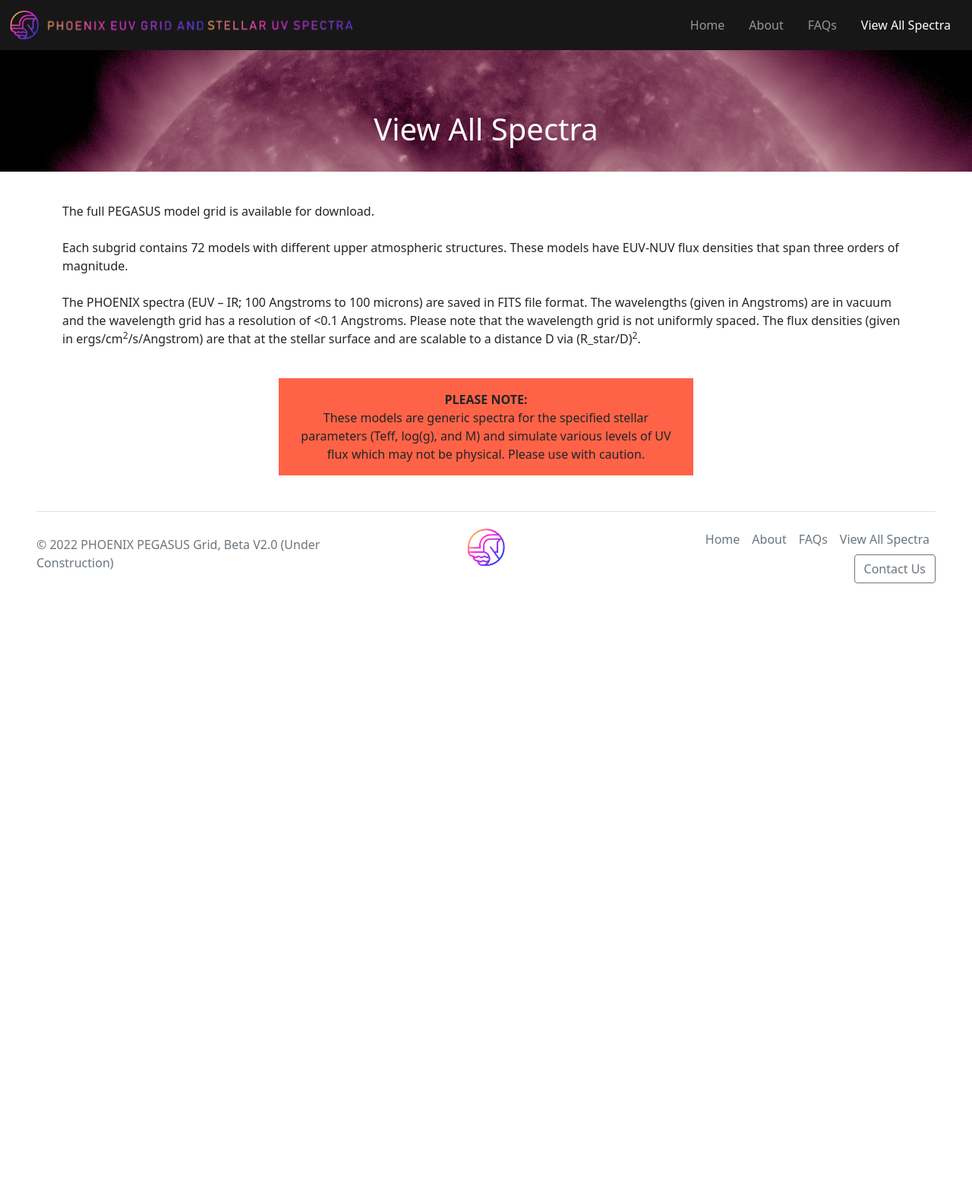
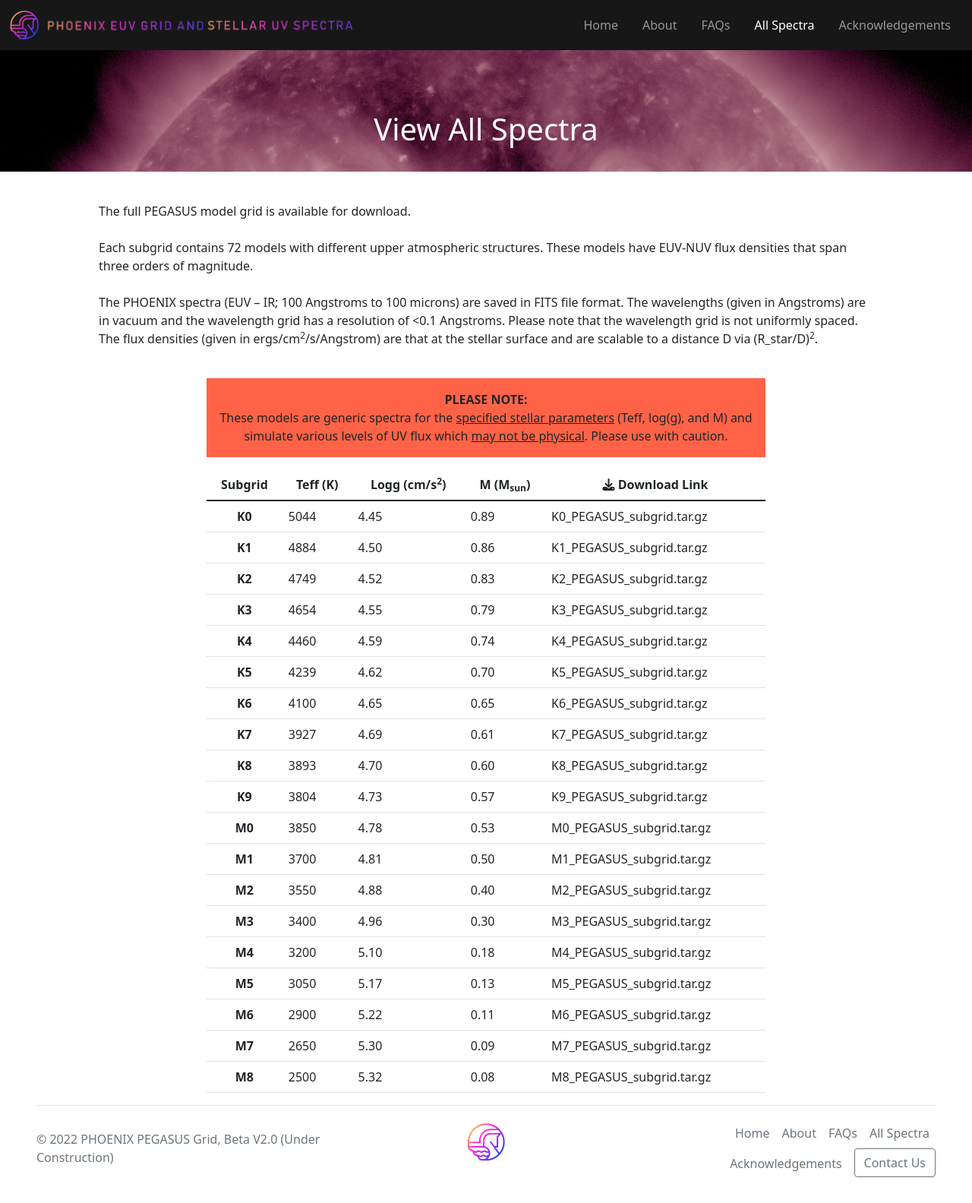
Before and after one commit to maliabarker/euv-spectra-site, a Flask app: page /all-spectra in a window 1280 px wide. Shown: the whole page at 76% size. Before the commit the page ends 768 px from the top, so only its background shows below. Run offline with Flask 2, Linux system fonts and the light colour scheme; parts of the project's set-up code (start-up, migrations or seed data) failed here and were passed over; some libraries are stand-ins or nearby versions.

Commit message:
[add, edit] acknowledgements, edits to faq and about

```diff
--- a/euv_spectra_app/main/routes.py
+++ b/euv_spectra_app/main/routes.py
@@ -338,6 +338,14 @@ def index_spectra():
 
 
 
+'''————————————Acknowledgements PAGE————————————'''
+@main.route('/acknowledgements', methods=['GET'])
+def acknowledgements():
+    return render_template('acknowledgements.html')
+
+
+
+
 '''————————————CONTACT SUBMIT————————————'''
 @main.route('/contact', methods=['POST'])
 def send_email():
--- a/euv_spectra_app/templates/about.html
+++ b/euv_spectra_app/templates/about.html
@@ -29,7 +29,7 @@
                 <ul>
                     <li>To select a PHOENIX photosphere model that is used for subtracting out the star's photospheric contribution from the GALEX flux densities
                         The photosphere model grid is sampled as such: Teff = 2500 - 5100 K (ΔTeff = 10 K), log(g) = 4.35 - 5.35 cm/s2 (Δlog(g) = 0.01), M = 0.08 - 0.9 Msun (ΔM = 0.1)) </li>
-                    <li>To select a subgrid (hyperlink to VIEW ALL SPECTRA page) of closest matching spectral subtype from which to identify the best representative model for the searched star</li>
+                    <li>To select a <a href="/index-spectra">subgrid</a> of closest matching spectral subtype from which to identify the best representative model for the searched star</li>
                 </ul><br>
 
                 Radius and distance are used to scale the GALEX fluxes to the stellar surface. The PHOENIX models are similarly scaled to the stellar surface and have no photospheric contribution included. <br> <br>
--- a/euv_spectra_app/templates/index-spectra.html
+++ b/euv_spectra_app/templates/index-spectra.html
@@ -1,5 +1,29 @@
 {% extends 'base.html' %}
 {% set active_page = "all-spectra" %}
+
+{% set grid_options = [
+    ('K0', '5044', '4.45', '0.89', 'K0_PEGASUS_subgrid.tar.gz'),
+    ('K1', '4884', '4.50', '0.86', 'K1_PEGASUS_subgrid.tar.gz'),
+    ('K2', '4749', '4.52', '0.83', 'K2_PEGASUS_subgrid.tar.gz'),
+    ('K3', '4654', '4.55', '0.79', 'K3_PEGASUS_subgrid.tar.gz'),
+    ('K4', '4460', '4.59', '0.74', 'K4_PEGASUS_subgrid.tar.gz'),
+    ('K5', '4239', '4.62', '0.70', 'K5_PEGASUS_subgrid.tar.gz'),
+    ('K6', '4100', '4.65', '0.65', 'K6_PEGASUS_subgrid.tar.gz'),
+    ('K7', '3927', '4.69', '0.61', 'K7_PEGASUS_subgrid.tar.gz'),
+    ('K8', '3893', '4.70', '0.60', 'K8_PEGASUS_subgrid.tar.gz'),
+    ('K9', '3804', '4.73', '0.57', 'K9_PEGASUS_subgrid.tar.gz'),
+
+    ('M0', '3850', '4.78', '0.53', 'M0_PEGASUS_subgrid.tar.gz'),
+    ('M1', '3700', '4.81', '0.50', 'M1_PEGASUS_subgrid.tar.gz'),
+    ('M2', '3550', '4.88', '0.40', 'M2_PEGASUS_subgrid.tar.gz'),
+    ('M3', '3400', '4.96', '0.30', 'M3_PEGASUS_subgrid.tar.gz'),
+    ('M4', '3200', '5.10', '0.18', 'M4_PEGASUS_subgrid.tar.gz'),
+    ('M5', '3050', '5.17', '0.13', 'M5_PEGASUS_subgrid.tar.gz'),
+    ('M6', '2900', '5.22', '0.11', 'M6_PEGASUS_subgrid.tar.gz'),
+    ('M7', '2650', '5.30', '0.09', 'M7_PEGASUS_subgrid.tar.gz'),
+    ('M8', '2500', '5.32', '0.08', 'M8_PEGASUS_subgrid.tar.gz')
+] -%}
+
 {% block title %}View All Spectra{% endblock %}
 {% block content %}
     <div id="about-hero">
@@ -7,7 +31,7 @@
         <h1 class="text-center" style="padding-top: 80px;">View All Spectra</h1>
     </div>
 
-    <p class="mt-5 pt-4">
+    <p class="mt-5 pt-4 mx-5">
         The full PEGASUS model grid is available for download. <br><br>
 
         Each subgrid contains 72 models with different upper atmospheric structures. These models have EUV-NUV flux densities that span three orders of magnitude. <br><br>
@@ -16,11 +40,35 @@
     </p>
 
     <div class="row">
-        <div class="col-lg-6 offset-lg-3">
+        <div class="col-lg-8 offset-lg-2">
             <p class="py-3 px-3 text-center" style="background-color:tomato;">
                 <b>PLEASE NOTE:</b> <br>
-                These models are generic spectra for the specified stellar parameters (Teff, log(g), and M) and simulate various levels of UV flux which may not be physical. Please use with caution.
+                These models are generic spectra for the <u>specified stellar parameters</u> (Teff, log(g), and M) and simulate various levels of UV flux which <u>may not be physical</u>. Please use with caution.
             </p>
+
+            <table class="table">
+                <thead>
+                    <tr>
+                        <th scope="col">Subgrid</th>
+                        <th scope="col">Teff (K)</th>
+                        <th scope="col">Logg (cm/s<sup>2</sup>)</th>
+                        <th scope="col">M (M<sub>sun</sub>)</th>
+                        <th scope="col"><i class="fa-solid fa-download"></i> Download Link</th>
+                    </tr>
+                </thead>
+
+                <tbody>
+                    {% for subgrid, teff, logg, mass, download in grid_options %}
+                        <tr>
+                            <th scope="row">{{ subgrid }}</th>
+                            <td>{{ teff }}</td>
+                            <td>{{ logg }}</td>
+                            <td>{{ mass }}</td>
+                            <td>{{ download }}</td>
+                        </tr>
+                    {% endfor %}
+                </tbody>
+            </table>
         </div>
     </div>
 {% endblock %}
--- a/euv_spectra_app/templates/partials/footer.html
+++ b/euv_spectra_app/templates/partials/footer.html
@@ -2,7 +2,8 @@
     ('/', 'home', 'Home'),
     ('/about', 'about', 'About'),
     ('/faqs', 'faqs', 'FAQs'),
-    ('/all-spectra', 'all-spectra', 'View All Spectra')
+    ('/all-spectra', 'all-spectra', 'All Spectra'),
+    ('/acknowledgements', 'acknowledgements', 'Acknowledgements')
 ] -%}
 
 <footer class="d-flex flex-wrap justify-content-between align-items-center py-3 mb-3 mx-5 border-top mt-auto">
--- a/euv_spectra_app/templates/partials/navbar.html
+++ b/euv_spectra_app/templates/partials/navbar.html
@@ -2,7 +2,8 @@
     ('/', 'home', 'Home'),
     ('/about', 'about', 'About'),
     ('/faqs', 'faqs', 'FAQs'),
-    ('/all-spectra', 'all-spectra', 'View All Spectra')
+    ('/all-spectra', 'all-spectra', 'All Spectra'),
+    ('/acknowledgements', 'acknowledgements', 'Acknowledgements')
 ] -%}
 
 {% set active_page = active_page|default('home') -%}
```
Also changed, not shown: euv_spectra_app/templates/acknowledgements.html (added, +32 -0 lines), euv_spectra_app/templates/faqs.html (+10 -12 lines).
